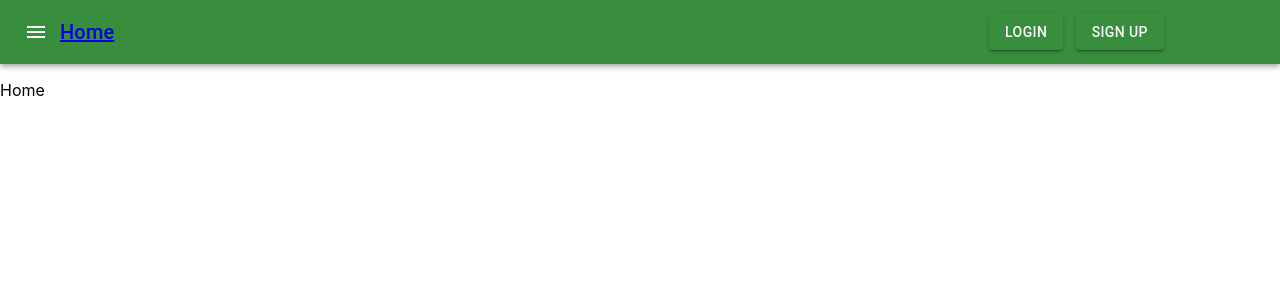
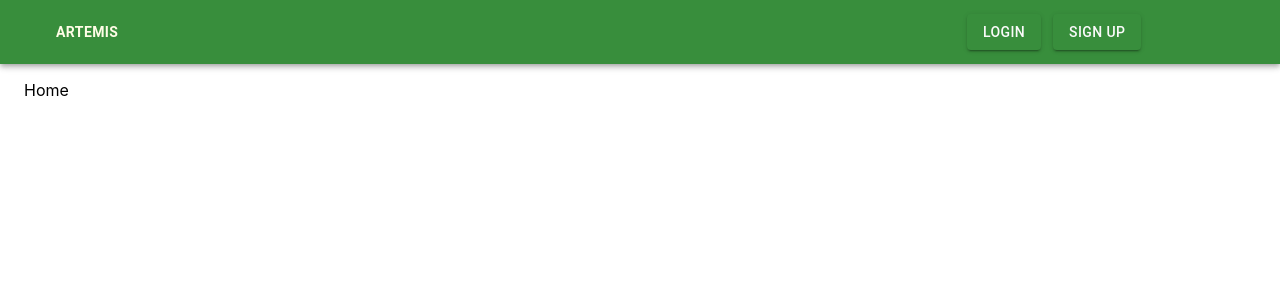
Before and after one commit to Alb33rt/artemis, a React (Create React App) app in the folder code-client/: page / in a window 1280 px wide. Shown: the top 300 px of the page. Built offline with nearby package versions, Linux system fonts and the light colour scheme.

Commit message:
Changed the Navbar

```diff
--- a/code-client/src/components/home.jsx
+++ b/code-client/src/components/home.jsx
@@ -1,8 +1,13 @@
 import React from "react";
+import Container from '@material-ui/core/Container'
 
 export default class Home extends React.Component {
 
     render() {
-        return <p> Home </p>
+        return (
+        <Container max_width="md">
+            <p>Home</p>
+        </Container>
+        )
     }
 }
--- a/code-client/src/components/navBar.jsx
+++ b/code-client/src/components/navBar.jsx
@@ -1,6 +1,8 @@
 import React from "react";
 import { Link, withRouter } from "react-router-dom";
 import { makeStyles, ThemeProvider } from '@material-ui/core/styles';
+import Container from '@material-ui/core/Container'
+import Hidden from '@material-ui/core/Hidden'
 import AppBar from '@material-ui/core/AppBar';
 import Toolbar from '@material-ui/core/Toolbar';
 import Typography from '@material-ui/core/Typography';
@@ -30,17 +32,20 @@ function NavBar(props) {
         <div className={classes.root}>
             <AppBar position="static">
                 <Toolbar>
-                    <IconButton edge="start" className={classes.menuButton} color="inherit" aria-label="menu">
-                        <MenuIcon />
-                    </IconButton>
-                    <Typography variant="h6" className={classes.title}>
-                        <Link className="nav-link" to="/">
-                            Home
-                        </Link>
-                    </Typography>
-                    <Button variant= "contained" color="primary" to="/signin" component={Link} style={{left:'71%'}}>Login</Button>
-                    <Button variant= "contained" color="primary" to="/signup" component={Link} style={{left:'72%'}}>Sign Up</Button>
-
+                    <Container maxWidth="lg">
+                        <Hidden mdUp>
+                            <IconButton edge="start" className={classes.menuButton} color="inherit" aria-label="menu">
+                                <MenuIcon />
+                            </IconButton>
+                        </Hidden>
+                        <Button color="secondary" className={classes.title} to="/">
+                            <strong>Artemis</strong>
+                        </Button>
+                        <Hidden mdDown>
+                        <Button variant= "contained" color="primary" to="/signin" component={Link} style={{left:'71%'}}>Login</Button>
+                        <Button variant= "contained" color="primary" to="/signup" component={Link} style={{left:'72%'}}>Sign Up</Button>
+                        </Hidden>
+                    </Container>
                 </Toolbar>
             </AppBar>
         </div>
```
Also changed, not shown: 1 other file (tests, documents, lock files or other folders).
